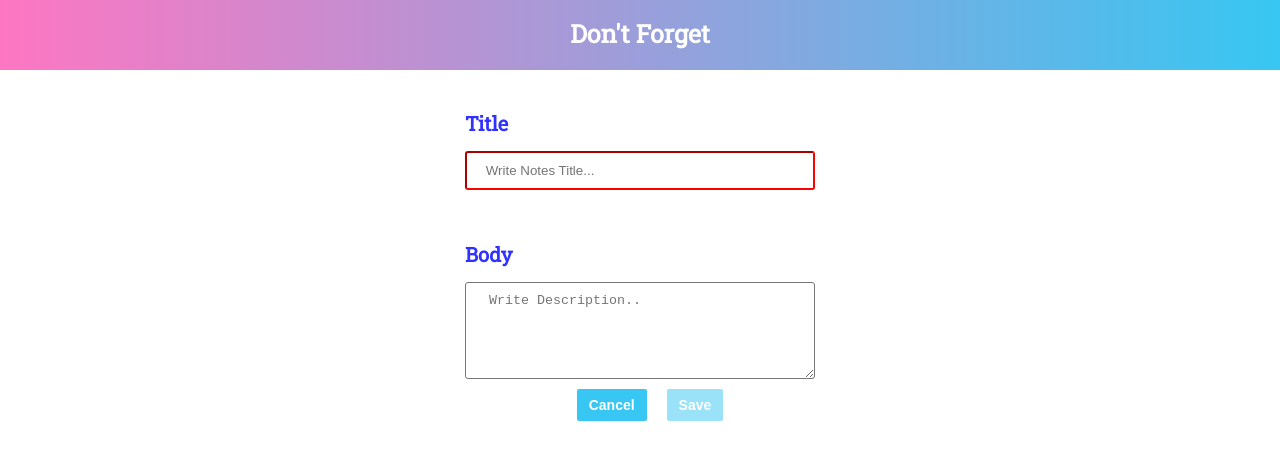
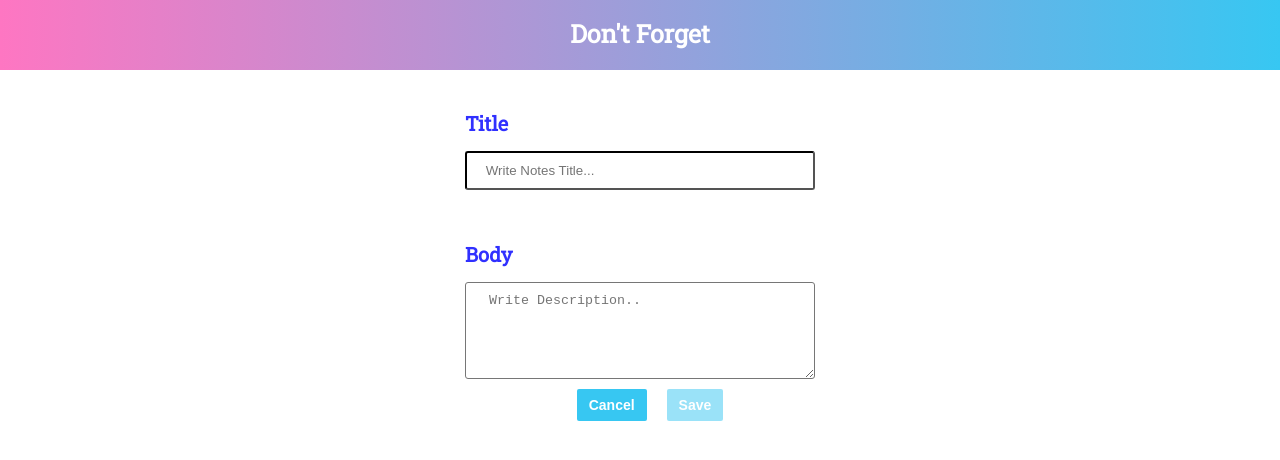
Before and after one commit to varun21vaidya/Dont-Forget-Angular, an Angular app: page /new in a window 1280 px wide. Shown: the top 460 px of the page. Built offline with nearby package versions, Linux system fonts and the light colour scheme.

Commit message:
ui modiefied

```diff
--- a/src/app/pages/notes-details/notes-details.component.css
+++ b/src/app/pages/notes-details/notes-details.component.css
@@ -60,7 +60,7 @@
 
 .input,
 .textarea .ng-invalid {
-  border-color: red;
+  border-color: black;
   box-shadow: 5px 5px 5px 5px rgba(red);
 }
 
```
Also changed, not shown: 3 other files (tests, documents, lock files or other folders).
